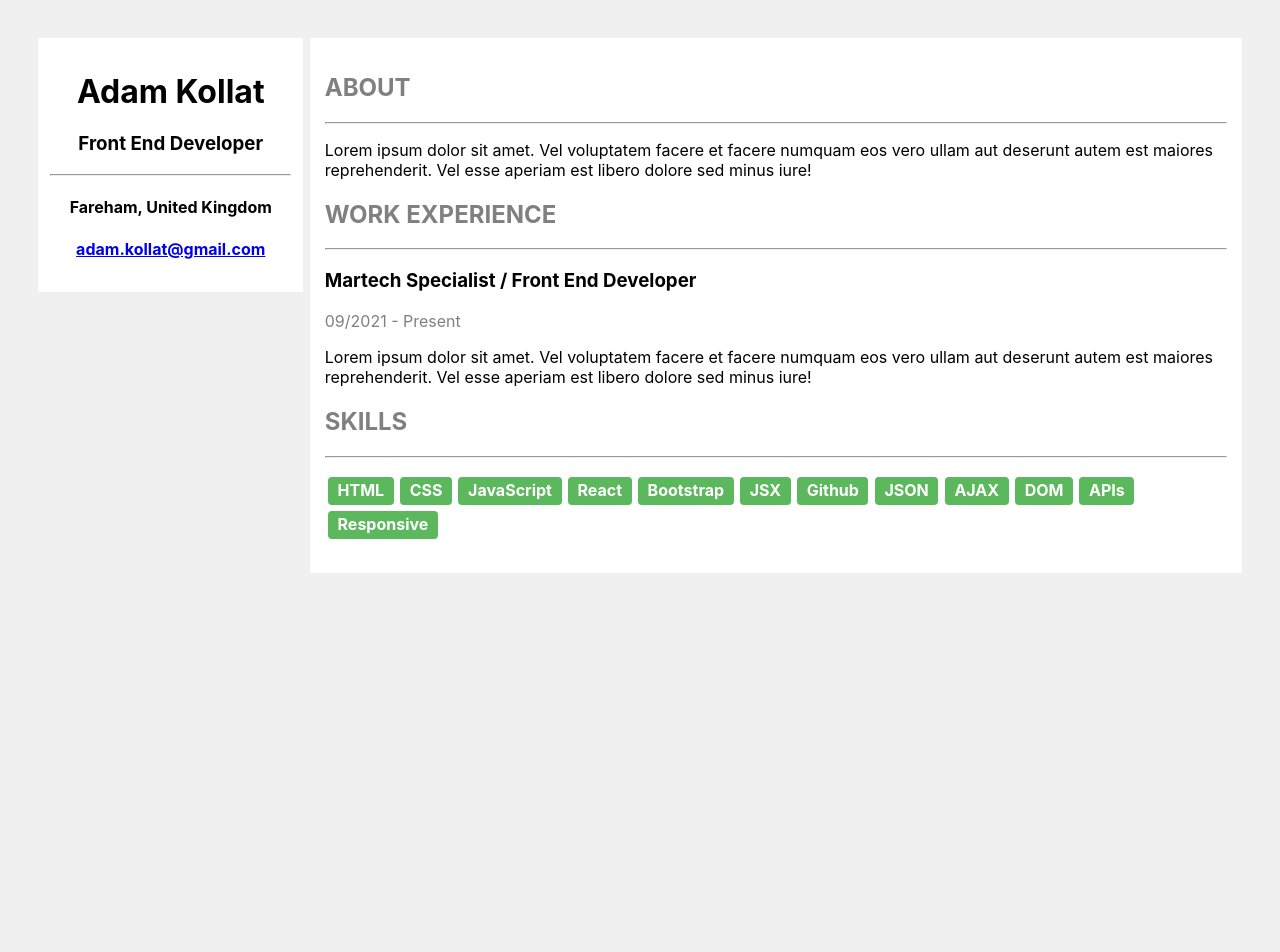
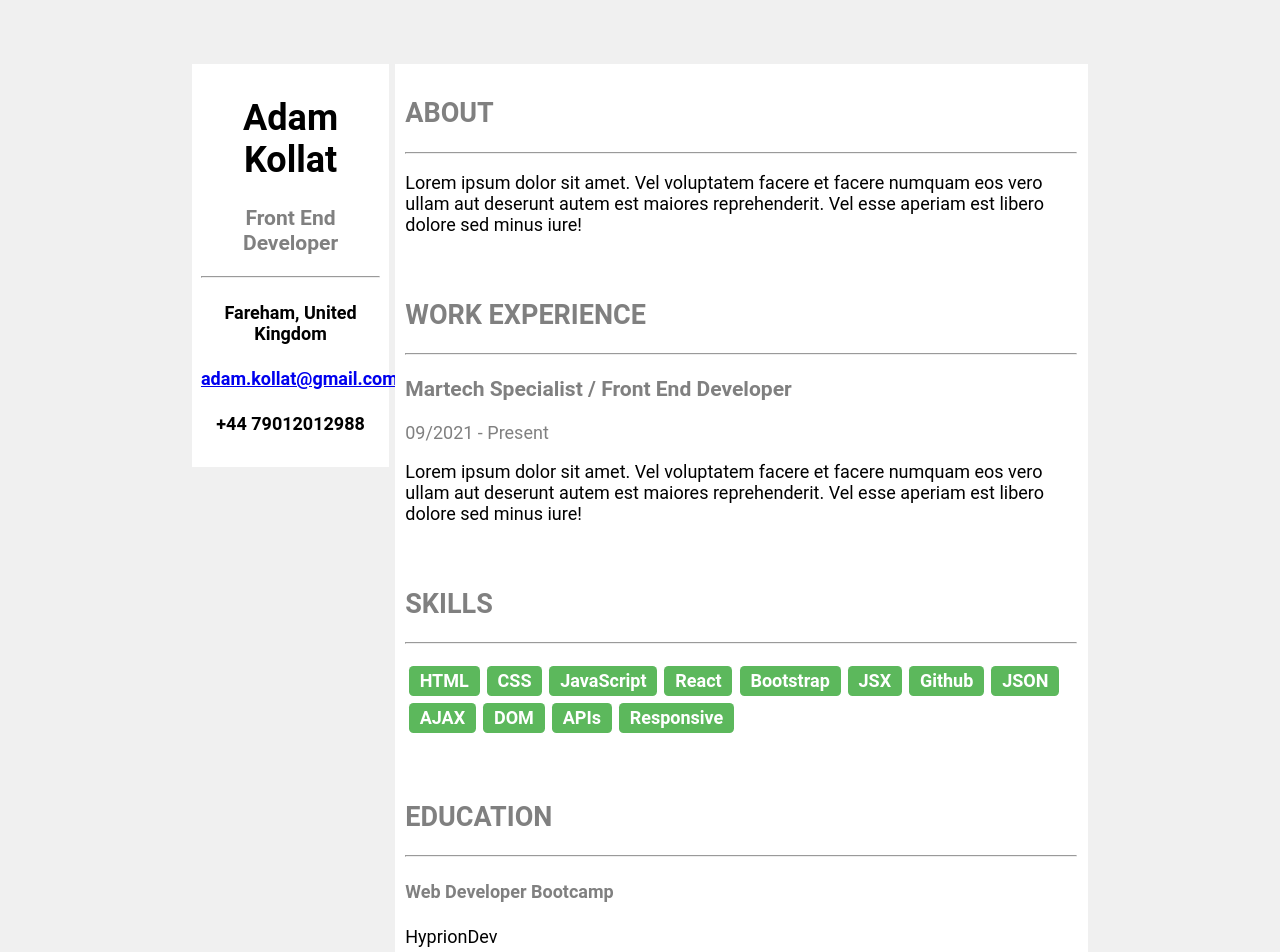
Before and after one commit to AdamKollat/React-CV, a React (Create React App) app: page / in a window 1280 px wide. Shown: the top 952 px of the page. Before the commit the page ends 800 px from the top, so only its background shows below. Built offline with nearby package versions, Linux system fonts and the light colour scheme.

Commit message:
Completed initial layout

```diff
--- a/src/App.js
+++ b/src/App.js
@@ -3,6 +3,7 @@ import Profile from './Components/aside';
 import About from './Components/about';
 import WorkExperience from './Components/work_experience';
 import Skills from './Components/skills';
+import Education from './Components/education';
 
 function App() {
   return (
@@ -14,6 +15,7 @@ function App() {
       <About />
       <WorkExperience />
       <Skills />
+      <Education />
       </div>
     </div>
   );
--- a/src/Components/about.js
+++ b/src/Components/about.js
@@ -1,6 +1,6 @@
 const About = () => {
     return(
-        <div>
+        <div class='section'>
             <h2 class='text-uppercase grey'>About</h2>
             <hr></hr>
             <p>Lorem ipsum dolor sit amet. Vel voluptatem facere et facere numquam eos vero ullam aut deserunt autem est maiores reprehenderit. Vel esse aperiam est libero dolore sed minus iure!</p>
--- a/src/Components/aside.js
+++ b/src/Components/aside.js
@@ -2,10 +2,11 @@ const Profile = () => {
     return (
         <div>
             <h1>Adam Kollat</h1>
-            <h3>Front End Developer</h3>
+            <h3 class='grey'>Front End Developer</h3>
             <hr></hr>
             <h4>Fareham, United Kingdom</h4>
             <a href="mailto:adam.kollat@gmail.com"><h4>adam.kollat@gmail.com</h4></a>
+            <h4>+44 79012012988</h4>
         </div>
     )
 }
--- a/src/Components/education.js
+++ b/src/Components/education.js
@@ -0,0 +1,13 @@
+const Education = () => {
+    return (
+        <div class='section'>
+            <h2 class='grey text-uppercase'>Education</h2>
+            <hr></hr>
+            <h4 class='grey'>Web Developer Bootcamp</h4>
+            <p>HyprionDev</p>
+            <p>11/2022 - 03/2023</p>
+        </div>
+    )
+}
+
+export default Education;
--- a/src/Components/skills.js
+++ b/src/Components/skills.js
@@ -1,6 +1,6 @@
 const Skills = () => {
     return(
-        <div>
+        <div class='section'>
             <h2 class='text-uppercase grey'>Skills</h2>
             <hr></hr>
             <ul>
--- a/src/Components/work_experience.js
+++ b/src/Components/work_experience.js
@@ -1,9 +1,9 @@
 const WorkExperience = () => {
     return(
-        <div>
+        <div class='section'>
             <h2 class='text-uppercase grey'>Work experience</h2>
             <hr></hr>
-            <h3>Martech Specialist / Front End Developer</h3>
+            <h3 class='grey'> Martech Specialist / Front End Developer</h3>
             <p class='grey'>09/2021 - Present</p>
             <p>Lorem ipsum dolor sit amet. Vel voluptatem facere et facere numquam eos vero ullam aut deserunt autem est maiores reprehenderit. Vel esse aperiam est libero dolore sed minus iure!</p>
         </div>
--- a/src/custom.css
+++ b/src/custom.css
@@ -1,9 +1,11 @@
 body {
     background: #f0f0f0;
+    font-family: 'Roboto', sans-serif;
+    font-size: large;
 }
 
 .container {
-   padding: 3%;
+   padding: 5% 15%;
 }
 
 .aside {
@@ -19,6 +21,10 @@ body {
     float: right;
     width: 75%;
     padding: 1.2%;
+}
+
+.section {
+    margin-bottom: 4rem;
 }
 
 .text-uppercase {
```
